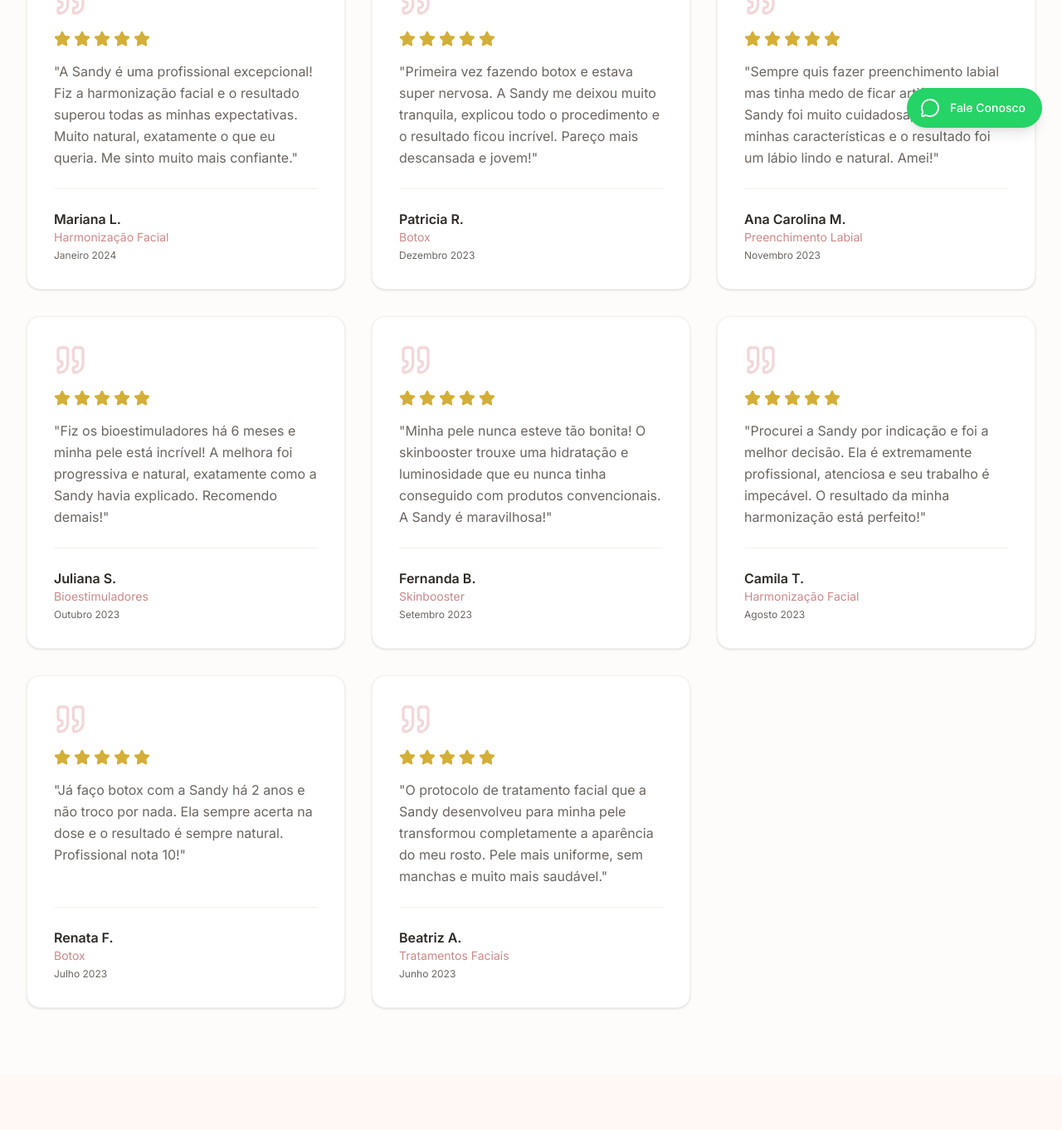
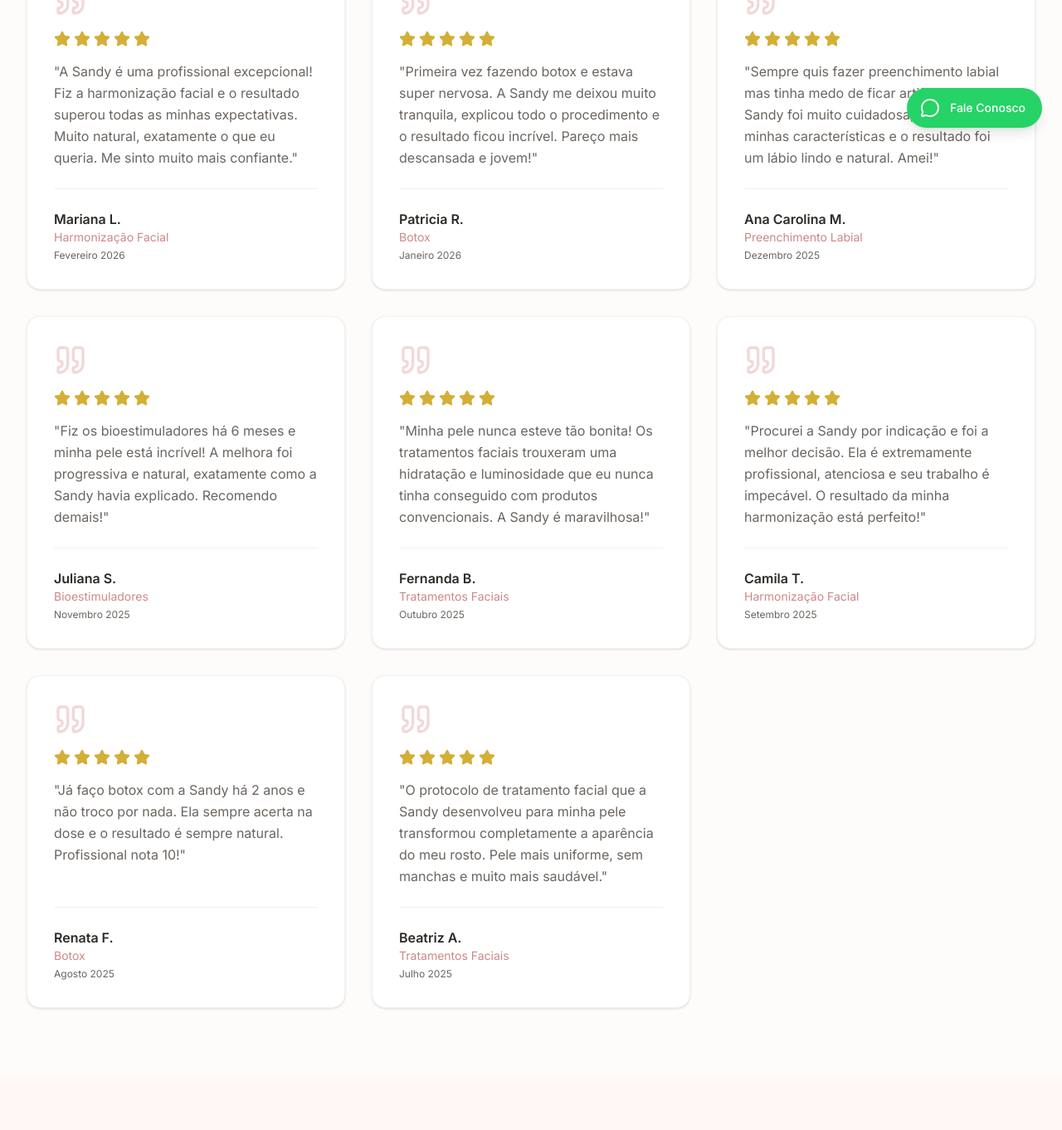
Before and after one commit to mayconsacht/sandysacht, a Next.js app: page /testimonials in a window 1280 px wide. Shown: the part 622-1984 px from the top of the page at 83% size. Built offline with nearby package versions, Linux system fonts and the light colour scheme; a web font is replaced by a local one.

Commit message:
update: testimonial dates to 2025-2026

```diff
--- a/src/data/testimonials.ts
+++ b/src/data/testimonials.ts
@@ -16,7 +16,7 @@ export const testimonials: Testimonial[] = [
     content:
       "A Sandy é uma profissional excepcional! Fiz a harmonização facial e o resultado superou todas as minhas expectativas. Muito natural, exatamente o que eu queria. Me sinto muito mais confiante.",
     rating: 5,
-    date: "Janeiro 2024",
+    date: "Fevereiro 2026",
   },
   {
     id: "2",
@@ -25,7 +25,7 @@ export const testimonials: Testimonial[] = [
     content:
       "Primeira vez fazendo botox e estava super nervosa. A Sandy me deixou muito tranquila, explicou todo o procedimento e o resultado ficou incrível. Pareço mais descansada e jovem!",
     rating: 5,
-    date: "Dezembro 2023",
+    date: "Janeiro 2026",
   },
   {
     id: "3",
@@ -34,7 +34,7 @@ export const testimonials: Testimonial[] = [
     content:
       "Sempre quis fazer preenchimento labial mas tinha medo de ficar artificial. A Sandy foi muito cuidadosa, respeitou minhas características e o resultado foi um lábio lindo e natural. Amei!",
     rating: 5,
-    date: "Novembro 2023",
+    date: "Dezembro 2025",
   },
   {
     id: "4",
@@ -43,16 +43,16 @@ export const testimonials: Testimonial[] = [
     content:
       "Fiz os bioestimuladores há 6 meses e minha pele está incrível! A melhora foi progressiva e natural, exatamente como a Sandy havia explicado. Recomendo demais!",
     rating: 5,
-    date: "Outubro 2023",
+    date: "Novembro 2025",
   },
   {
     id: "5",
     name: "Fernanda B.",
-    treatment: "Skinbooster",
+    treatment: "Tratamentos Faciais",
     content:
-      "Minha pele nunca esteve tão bonita! O skinbooster trouxe uma hidratação e luminosidade que eu nunca tinha conseguido com produtos convencionais. A Sandy é maravilhosa!",
+      "Minha pele nunca esteve tão bonita! Os tratamentos faciais trouxeram uma hidratação e luminosidade que eu nunca tinha conseguido com produtos convencionais. A Sandy é maravilhosa!",
     rating: 5,
-    date: "Setembro 2023",
+    date: "Outubro 2025",
   },
   {
     id: "6",
@@ -61,7 +61,7 @@ export const testimonials: Testimonial[] = [
     content:
       "Procurei a Sandy por indicação e foi a melhor decisão. Ela é extremamente profissional, atenciosa e seu trabalho é impecável. O resultado da minha harmonização está perfeito!",
     rating: 5,
-    date: "Agosto 2023",
+    date: "Setembro 2025",
   },
   {
     id: "7",
@@ -70,7 +70,7 @@ export const testimonials: Testimonial[] = [
     content:
       "Já faço botox com a Sandy há 2 anos e não troco por nada. Ela sempre acerta na dose e o resultado é sempre natural. Profissional nota 10!",
     rating: 5,
-    date: "Julho 2023",
+    date: "Agosto 2025",
   },
   {
     id: "8",
@@ -79,7 +79,7 @@ export const testimonials: Testimonial[] = [
     content:
       "O protocolo de tratamento facial que a Sandy desenvolveu para minha pele transformou completamente a aparência do meu rosto. Pele mais uniforme, sem manchas e muito mais saudável.",
     rating: 5,
-    date: "Junho 2023",
+    date: "Julho 2025",
   },
 ];
 
```
